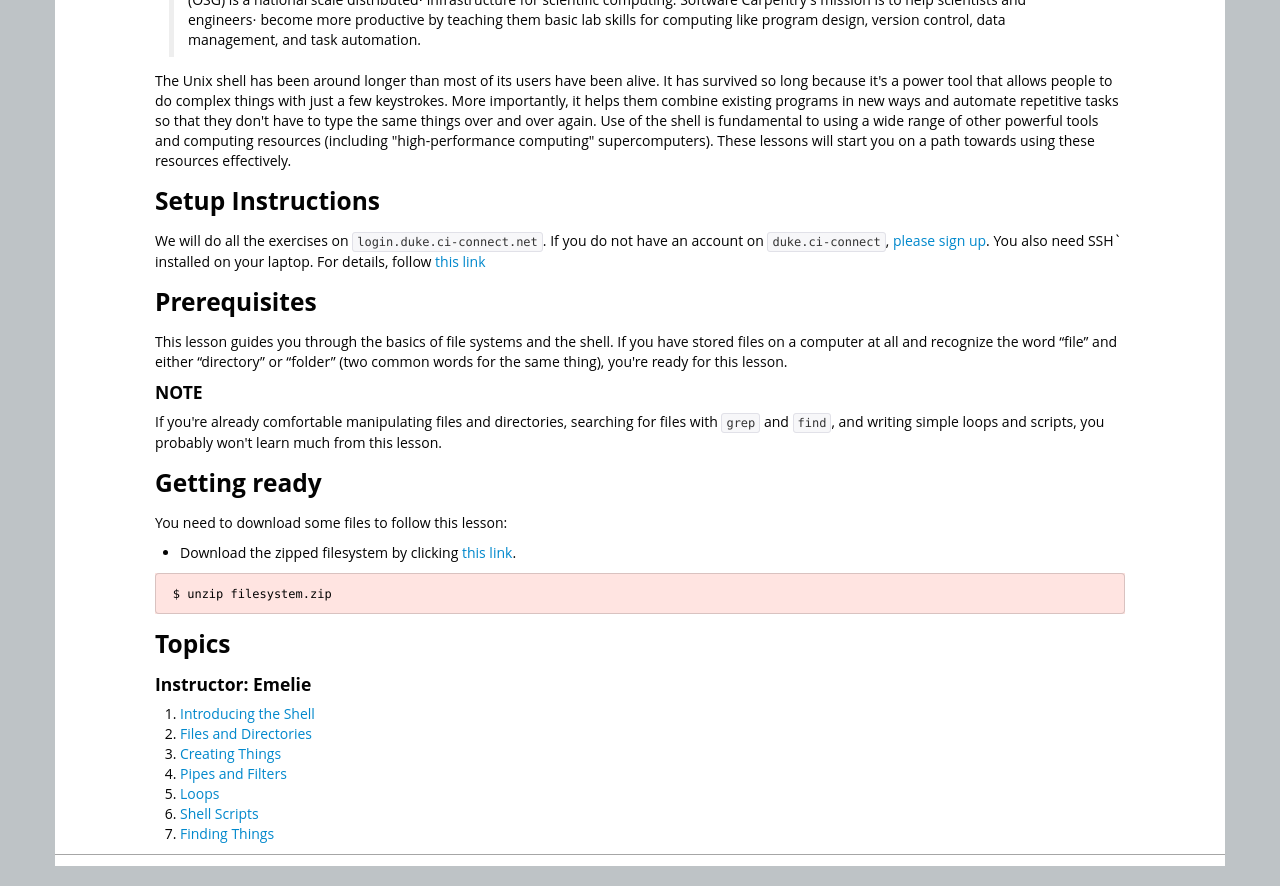
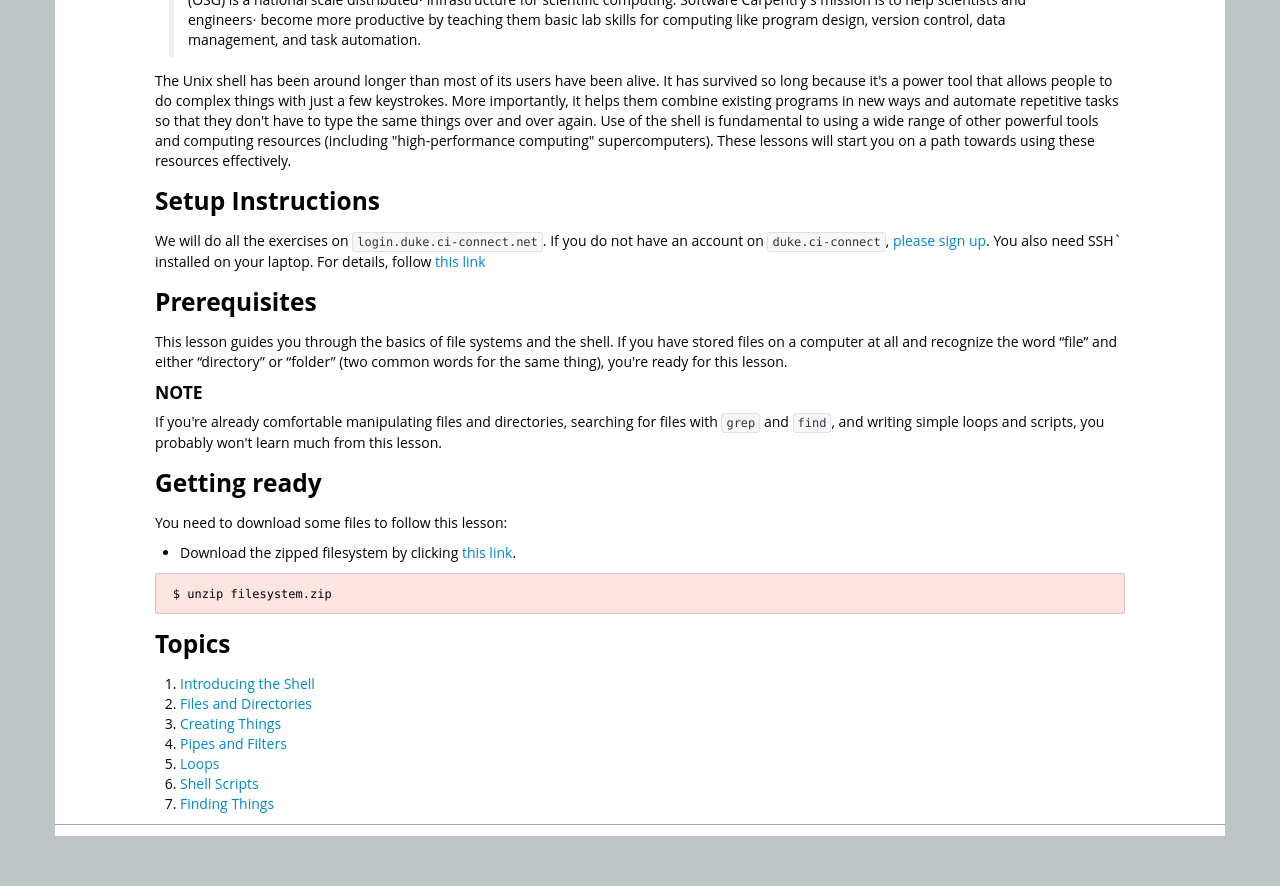
Before and after one commit to SWC-OSG-Workshop/2015-10-27-duke, a Jekyll site: the page built from novice/shell/index.md, in a window 1280 px wide, cut to the strip 371-1257 px from the top of the page. Built offline with Jekyll 4.4.1, drawn with Linux system fonts in a browser that asks for light colours; after the commit the page ends 1227 px from its top, so only the background shows below that.

Commit message:
edit unix index.md

```diff
--- a/novice/shell/index.md
+++ b/novice/shell/index.md
@@ -55,8 +55,6 @@ SSH` installed on your laptop.  For details, follow [this link](http://swc-osg-w
 
 ### Topics
 
-#### Instructor: Emelie
-
 1.  [Introducing the Shell](00-intro.html)
 2.  [Files and Directories](01-filedir.html)
 3.  [Creating Things](02-create.html)
```
